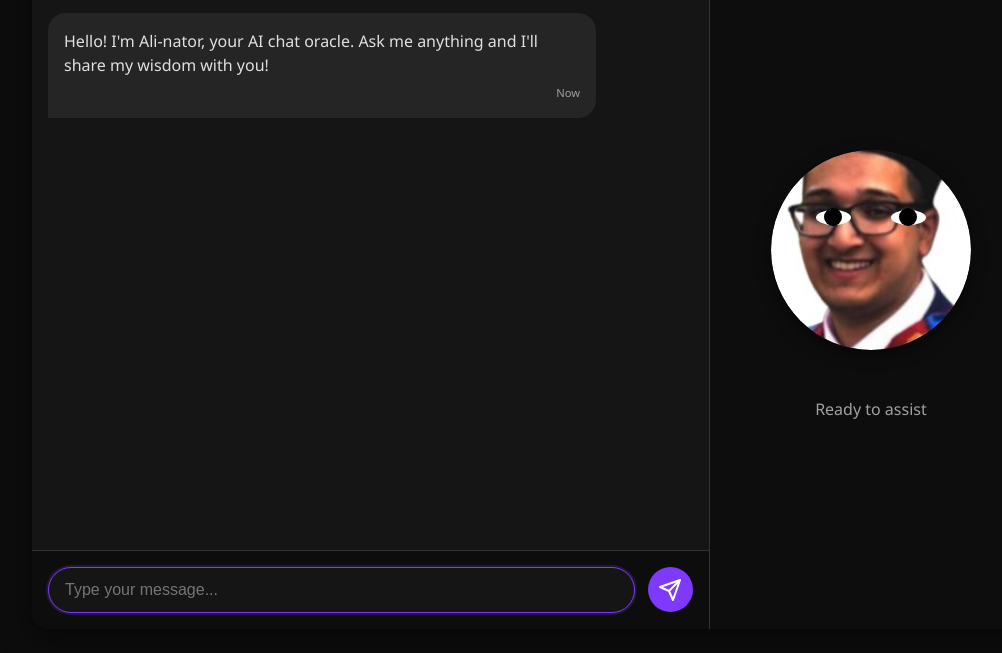
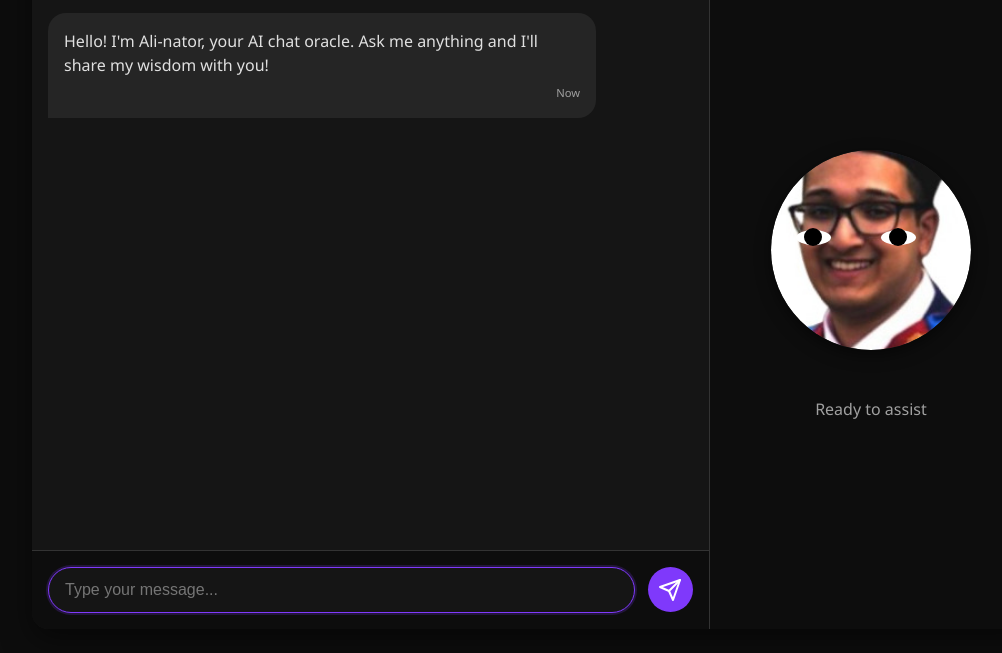
Before and after one commit to VoxarX/Tribute, a plain HTML site: page index.html in a window 1280 px wide. Shown: the part 131-784 px from the top of the page, without its empty margins (108-1110 px from the left). Drawn offline with Linux system fonts and the light colour scheme.

Commit message:
Update index.html

```diff
--- a/index.html
+++ b/index.html
@@ -117,6 +117,8 @@
       height: 100%;
       object-fit: cover;
       border-radius: 50%;
+      top: 60;
+      left:
     }
 
     .eye {
@@ -133,13 +135,13 @@
     }
 
     #eye1 {
-      top: 60px;
-      left: 45px;
+      top: 80px;
+      left: 25px;
     }
 
     #eye2 {
-      top: 60px;
-      right: 45px;
+      top: 80px;
+      right: 55px;
     }
 
     .pupil {
```
